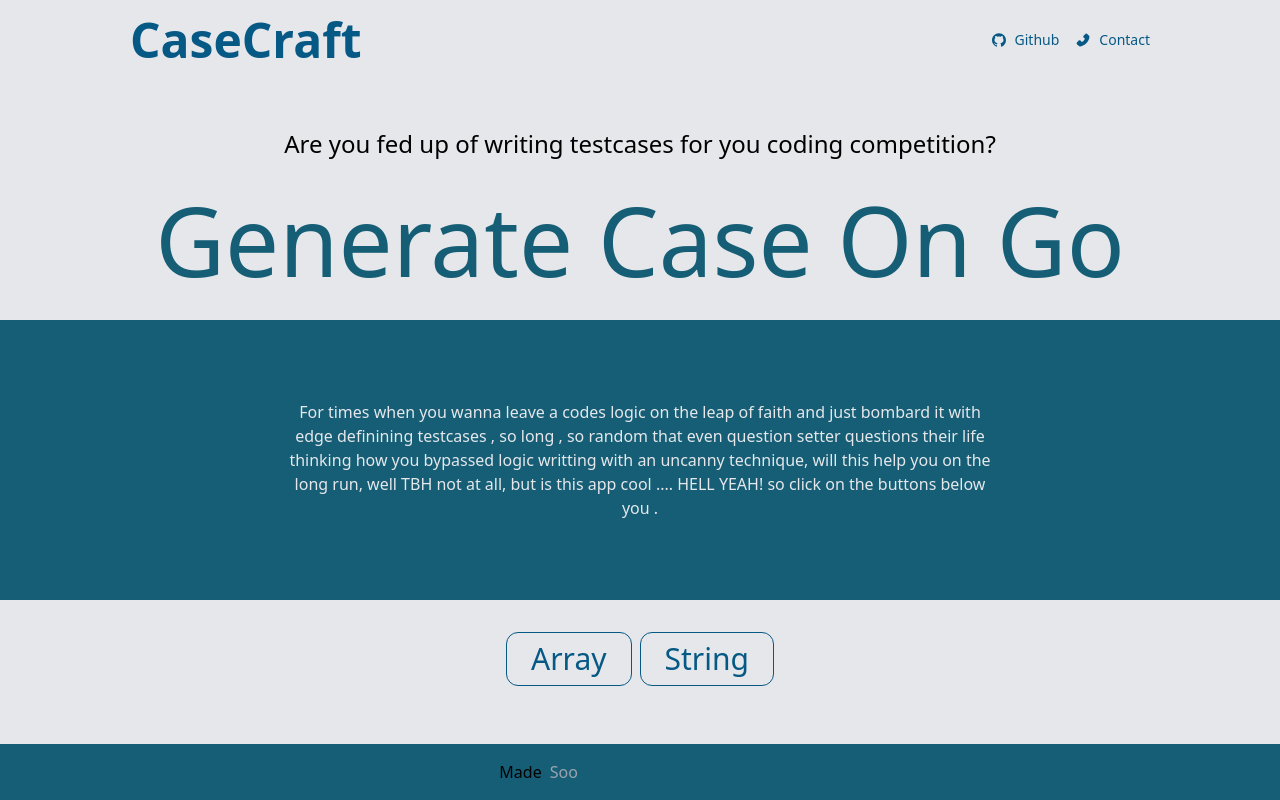
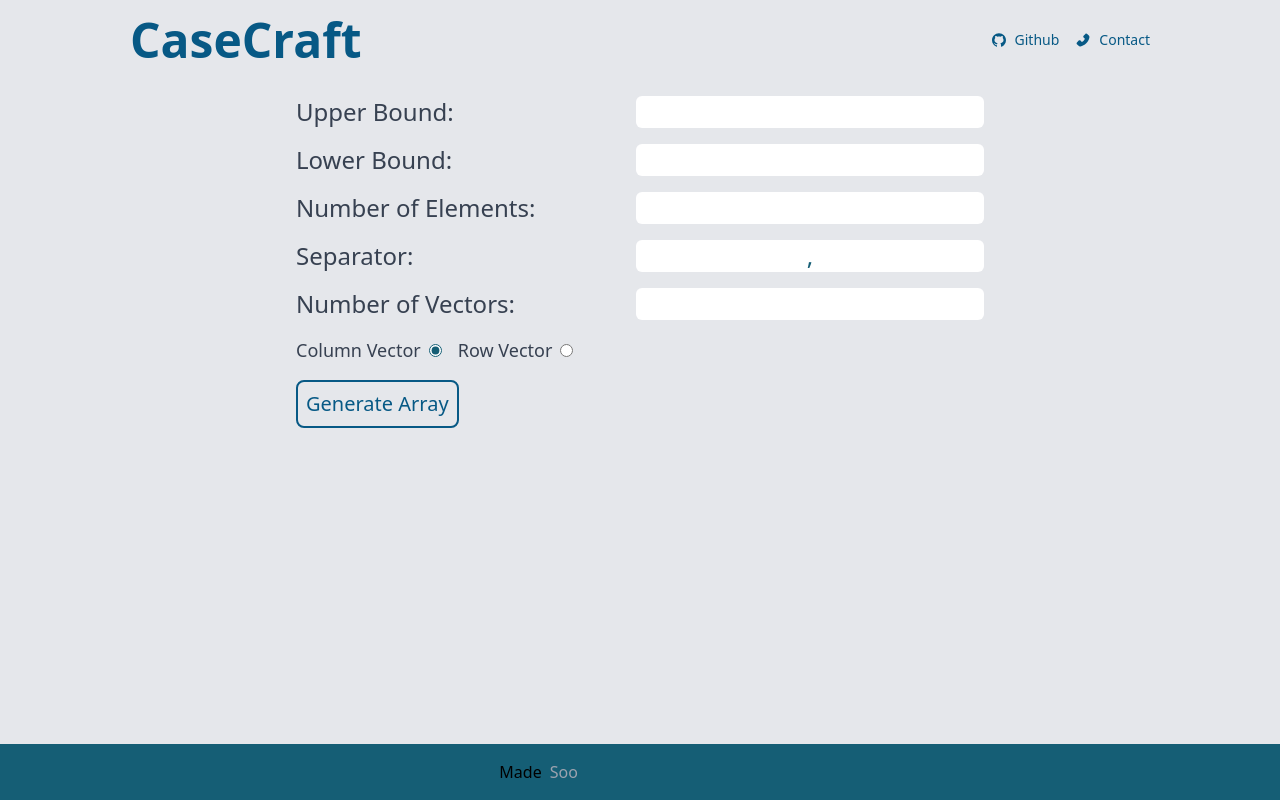
Before and after one commit to JaeAeich/Project-TheKindPandas, a React (Vite) app: page /array in a window 1280 px wide. Built offline with nearby package versions, Linux system fonts and the light colour scheme.

Commit message:
array and no-page done

```diff
--- a/package.json
+++ b/package.json
@@ -13,6 +13,7 @@
 		"react": "^18.2.0",
 		"react-dom": "^18.2.0",
 		"react-icons": "^4.8.0",
+		"react-router-dom": "^6.8.2",
 		"react-tsparticles": "^2.9.3",
 		"react-typed": "^1.2.0"
 	},
--- a/src/App.jsx
+++ b/src/App.jsx
@@ -1,11 +1,22 @@
 import Footer from "./components/Footer";
 import Hero from "./components/Hero";
 import Navbar from "./components/Navbar";
+import { BrowserRouter, Route, Routes } from "react-router-dom";
+import Array from "./components/Array";
+import String from "./components/String";
+import NoPage from "./components/NoPage";
 function App() {
 	return (
 		<div className="App bg-gray-200 h-screen w-screen ">
 			<Navbar />
-			<Hero />
+			<BrowserRouter>
+				<Routes>
+					<Route path="/" element={<Hero />} />
+					<Route path="/array" element={<Array />} />
+					<Route path="/string" element={<String />} />
+					<Route path="*" element={<NoPage />} />
+				</Routes>
+			</BrowserRouter>
 			<Footer />
 		</div>
 	);
--- /dev/null
+++ b/src/components/Array.jsx
@@ -0,0 +1,170 @@
+import React, { useState } from "react";
+
+function Array() {
+	const [upperBound, setUpperBound] = useState("");
+	const [ansFlag, setAnsFlag] = useState(false);
+	const [lowerBound, setLowerBound] = useState("");
+	const [numElements, setNumElements] = useState("");
+	const [separator, setSeparator] = useState(",");
+	const [numVectors, setNumVectors] = useState("");
+	const [vectorType, setVectorType] = useState("column");
+
+	const handleUpperBoundChange = (e) => {
+		setUpperBound(e.target.value);
+	};
+
+	const handleLowerBoundChange = (e) => {
+		setLowerBound(e.target.value);
+	};
+
+	const handleNumElementsChange = (e) => {
+		setNumElements(e.target.value);
+	};
+
+	const handleSeparatorChange = (e) => {
+		setSeparator(e.target.value);
+	};
+
+	const handleNumVectorsChange = (e) => {
+		setNumVectors(e.target.value);
+	};
+
+	const handleVectorTypeChange = (e) => {
+		setVectorType(e.target.value);
+	};
+
+	const handleSubmit = (e) => {
+		e.preventDefault();
+		// logic :TODO
+		setAnsFlag(true);
+	};
+
+	return (
+		<div className=" md:flex justify-center items-center">
+			<div className="mini-container w-screen max-w-[720px] ">
+				<div className="flex-col  justify-center items-center">
+					<div className="array-form p-4">
+						<form onSubmit={handleSubmit} className="flex-col space-y-4">
+							<div className="space-x-2 md:text-2xl md:space-x-6  text-sm flex justify-between items-center">
+								<label className="text-gray-700" htmlFor="upperBound">
+									Upper Bound:
+								</label>
+								<input
+									className="rounded-md focus:outline-sky-800 outline-offset-2 text-cyan-800 text-center "
+									type="number"
+									id="upperBound"
+									name="upperBound"
+									value={upperBound}
+									onChange={handleUpperBoundChange}
+									required
+								/>
+							</div>
+							<div className="space-x-2 md:text-2xl md:space-x-6  text-sm flex justify-between items-center">
+								<label className="text-gray-700" htmlFor="lowerBound">
+									Lower Bound:
+								</label>
+								<input
+									className="rounded-md focus:outline-sky-800 outline-offset-2 text-cyan-800 text-center"
+									type="number"
+									id="lowerBound"
+									name="lowerBound"
+									value={lowerBound}
+									onChange={handleLowerBoundChange}
+									required
+								/>
+							</div>
+							<div className="space-x-2 md:text-2xl md:space-x-6  text-sm flex justify-between items-center">
+								<label className="text-gray-700" htmlFor="numElements">
+									Number of Elements:
+								</label>
+								<input
+									className="rounded-md focus:outline-sky-800 outline-offset-2 text-cyan-800 text-center"
+									type="number"
+									id="numElements"
+									name="numElements"
+									value={numElements}
+									onChange={handleNumElementsChange}
+									required
+								/>
+							</div>
+							<div className="space-x-2 md:text-2xl md:space-x-6  text-sm flex justify-between items-center">
+								<label className="text-gray-700" htmlFor="separator">
+									Separator:
+								</label>
+								<input
+									className="rounded-md focus:outline-sky-800 outline-offset-2 text-cyan-800 text-center"
+									type="text"
+									id="separator"
+									name="separator"
+									value={separator}
+									onChange={handleSeparatorChange}
+									required
+								/>
+							</div>
+							<div className="space-x-2 md:text-2xl md:space-x-6  text-sm flex justify-between items-center">
+								<label className="text-gray-700" htmlFor="numVectors">
+									Number of Vectors:
+								</label>
+								<input
+									className="rounded-md focus:outline-sky-800 outline-offset-2 text-cyan-800 text-center"
+									type="number"
+									id="numVectors"
+									name="numVectors"
+									value={numVectors}
+									onChange={handleNumVectorsChange}
+									required
+								/>
+							</div>
+							<div className="flex justify-start items-center space-x-4">
+								<div className="flex justify-center items-center space-x-2">
+									<label className="text-gray-700 text-xs md:text-lg  ">
+										Column Vector
+									</label>
+									<input
+										className="accent-cyan-800   "
+										type="radio"
+										name="vectorType"
+										value="column"
+										checked={vectorType === "column"}
+										onChange={handleVectorTypeChange}
+									/>
+								</div>
+								<div className="flex justify-center items-center space-x-2">
+									<label className="text-xs md:text-lg text-gray-700 ">
+										Row Vector
+									</label>
+									<input
+										className="accent-cyan-800   "
+										type="radio"
+										checked={vectorType === "row"}
+										name="vectorType"
+										value="row"
+										onChange={handleVectorTypeChange}
+									/>
+								</div>
+							</div>
+							<button
+								type="submit"
+								className="text-sky-800 text-xl text-center border-2 border-sky-800 rounded-lg p-2 focus:shadow-xl active:shadow-sm  active:text-gray-200 active:bg-sky-800 select-none w-full md:w-auto"
+							>
+								Generate Array
+							</button>
+						</form>
+					</div>
+					{ansFlag && (
+						<div className="answer max-w-[720p] mx-auto p-2">
+							<div className="ans border-2 border-sky-800 p-2 rounded-lg ">
+								Lorem ipsum dolor sit amet, consectetur adipisicing elit. Iure,
+								aliquid maiores dolorem molestias numquam ut nesciunt
+								necessitatibus quod earum quidem natus fugit ducimus commodi
+								consequuntur eveniet nisi illum non tenetur.
+							</div>
+						</div>
+					)}
+				</div>
+			</div>
+		</div>
+	);
+}
+
+export default Array;
--- a/src/components/Hero.jsx
+++ b/src/components/Hero.jsx
@@ -1,4 +1,5 @@
 import React from "react";
+import { Link } from "react-router-dom";
 
 function Hero() {
 	return (
@@ -22,10 +23,10 @@
 				</div>
 				<div className="button w-full flex space-x-2 justify-center items-center">
 					<div className="Array md:text-3xl md:px-6 border-sky-800 rounded-xl border p-2 text-sky-800 hover:shadow-xl active:shadow-md select-none active:text-sky-600">
-						Array
+						<Link to="/array">Array</Link>
 					</div>
 					<div className="string md:text-3xl md:px-6 border-sky-800 rounded-xl border p-2 text-sky-800 hover:shadow-xl active:shadow-md select-none active:text-sky-600">
-						String
+						<Link to="/string">String</Link>
 					</div>
 				</div>
 			</div>
--- /dev/null
+++ b/src/components/NoPage.jsx
@@ -0,0 +1,18 @@
+import React from "react";
+
+function NoPage() {
+	return (
+		<div className="w-screen flex justify-center items-center">
+			<div className="mini-container">
+				<div className="heading text-cyan-800 text-5xl md:text-8xl font-bold flex justify-center p-8 mt-16 ">
+					404 Error
+				</div>
+				<div className="text text-cyan-800 text-sm md:text-3xl flex justify-center">
+					Page Not found
+				</div>
+			</div>
+		</div>
+	);
+}
+
+export default NoPage;
--- /dev/null
+++ b/src/components/String.jsx
@@ -0,0 +1,7 @@
+import React from "react";
+
+function String() {
+	return <div>String</div>;
+}
+
+export default String;
```
Also changed, not shown: 1 other file (tests, documents, lock files or other folders).
